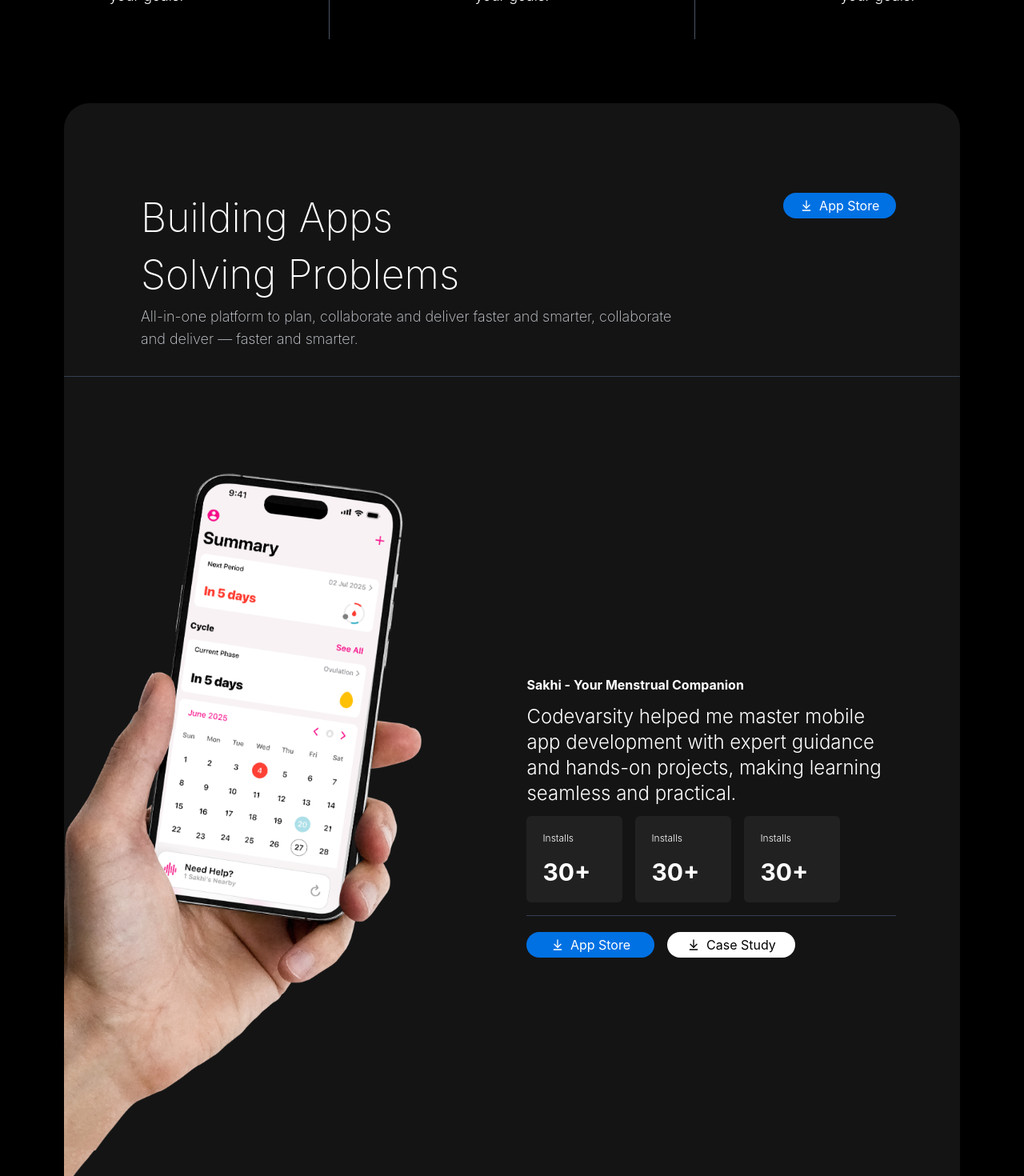
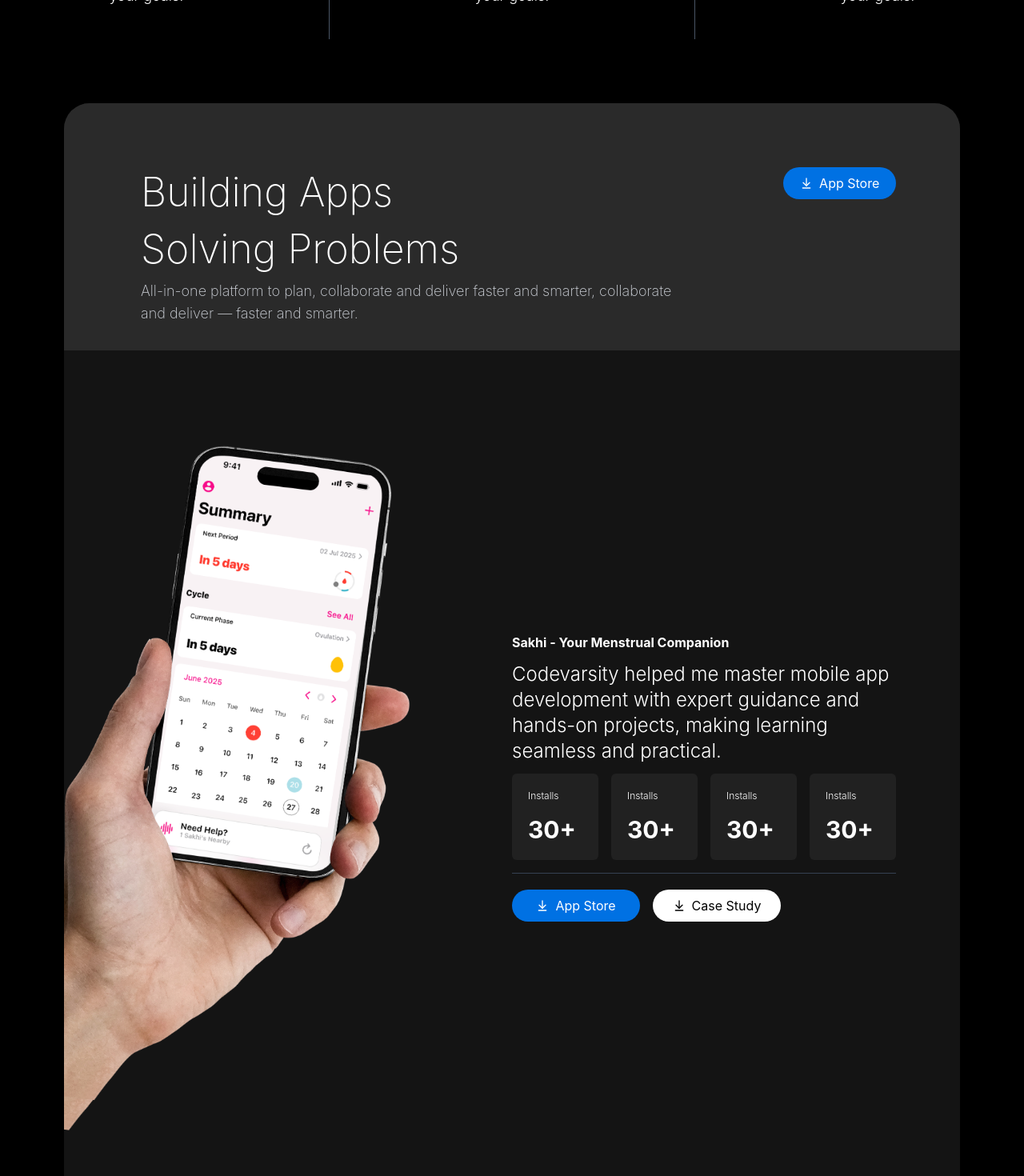
Before and after one commit to thekarandeveloper/thekarandeveloper, a Next.js app: page / in a window 1280 px wide. Shown: the part 1220-2690 px from the top of the page at 80% size. Built offline with nearby package versions, Linux system fonts and the light colour scheme.

Commit message:
fixed-apps

```diff
--- a/components/TopAppsBanner.jsx
+++ b/components/TopAppsBanner.jsx
@@ -8,9 +8,8 @@ export default function BannerApps(){
 
     return (
         <section className="w-full px-20 ">
-        <div className="bg-[#141414] pt-20 rounded-4xl">
-
-        <div className="w-full flex flex-row px-20 border-b-1 border-b-gray-700 py-8">
+        <div className="bg-[#141414]  rounded-4xl overflow-hidden">
+        <div className="w-full flex flex-row px-20 border-b-0 border-b-gray-700 py-8 bg-[#2a2a2a] pt-20 ">
         <Header
         heading={"Building Apps"}
         subHeading={"Solving Problems"}
@@ -19,7 +18,6 @@ export default function BannerApps(){
         }
         align="left"
         />
-
           <ActionButton label={"App Store"} Icon={ArrowDownToLineIcon} color="blue"  onClick={() => alert("Grey clicked!")}></ActionButton>
         </div>
 
--- a/components/micro/Button.jsx
+++ b/components/micro/Button.jsx
@@ -19,7 +19,7 @@ export default function ActionButton({
   return (
     <button
       onClick={onClick}
-      className={`flex items-center justify-center p-2 h-8 w-40 px-4 rounded-3xl cursor-pointer transition-colors ${colorClasses[color]} ${className}`}
+      className={`flex items-center justify-center p-2 h-10 w-40 px-4 rounded-3xl cursor-pointer transition-colors ${colorClasses[color]} ${className}`}
     >
       {Icon && <Icon className="w-4 h-4 mr-2" />}
       {label}
--- a/components/micro/TopApps.jsx
+++ b/components/micro/TopApps.jsx
@@ -48,6 +48,10 @@ export default function TopApps({
             <div className="text-xs font-light">Installs</div>
             <div className="text-3xl font-bold">30+</div>
         </div>
+        <div className="flex flex-col w-30 p-5 gap-4 rounded-md bg-[#212121]">
+            <div className="text-xs font-light">Installs</div>
+            <div className="text-3xl font-bold">30+</div>
+        </div>
         </div>
 
 
```
